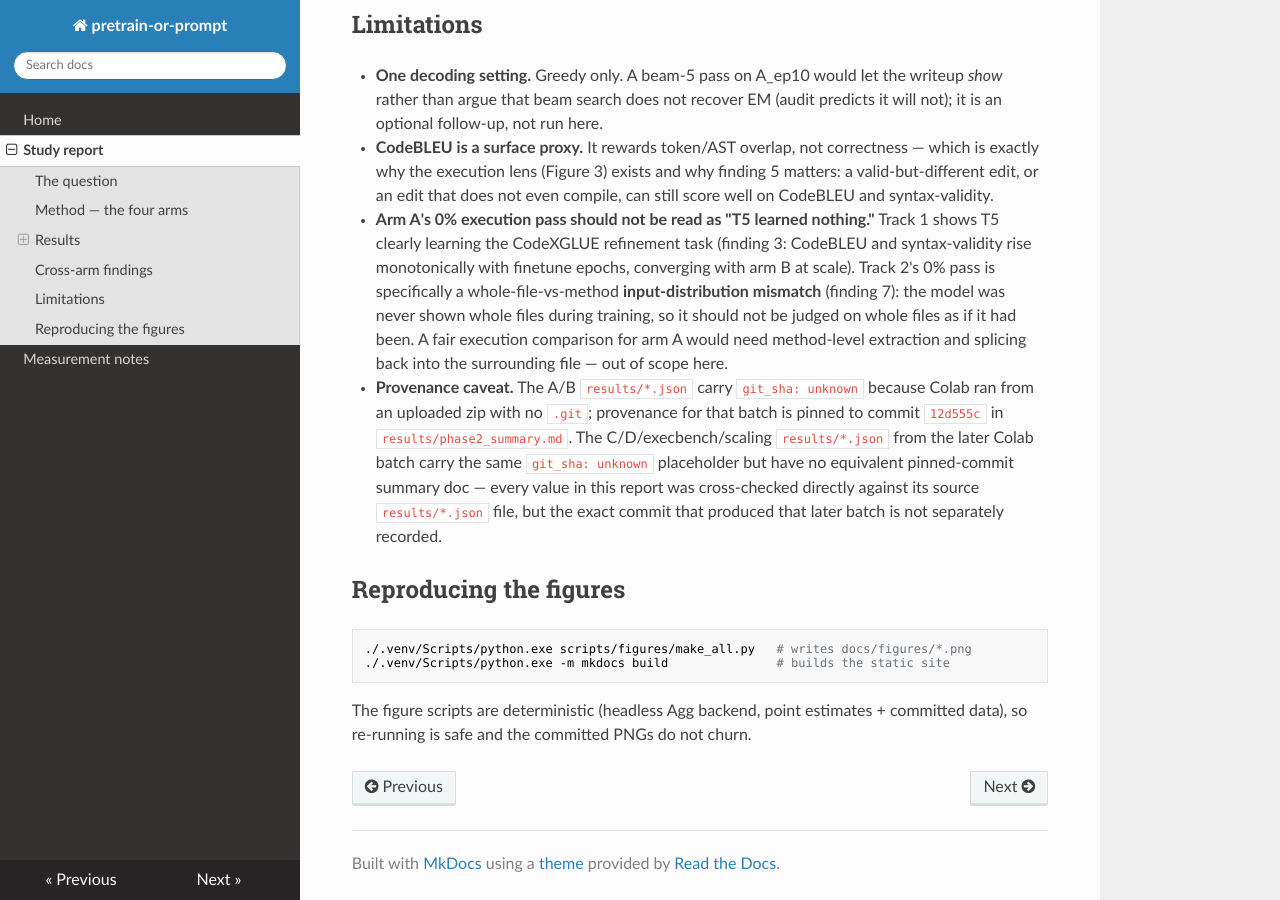
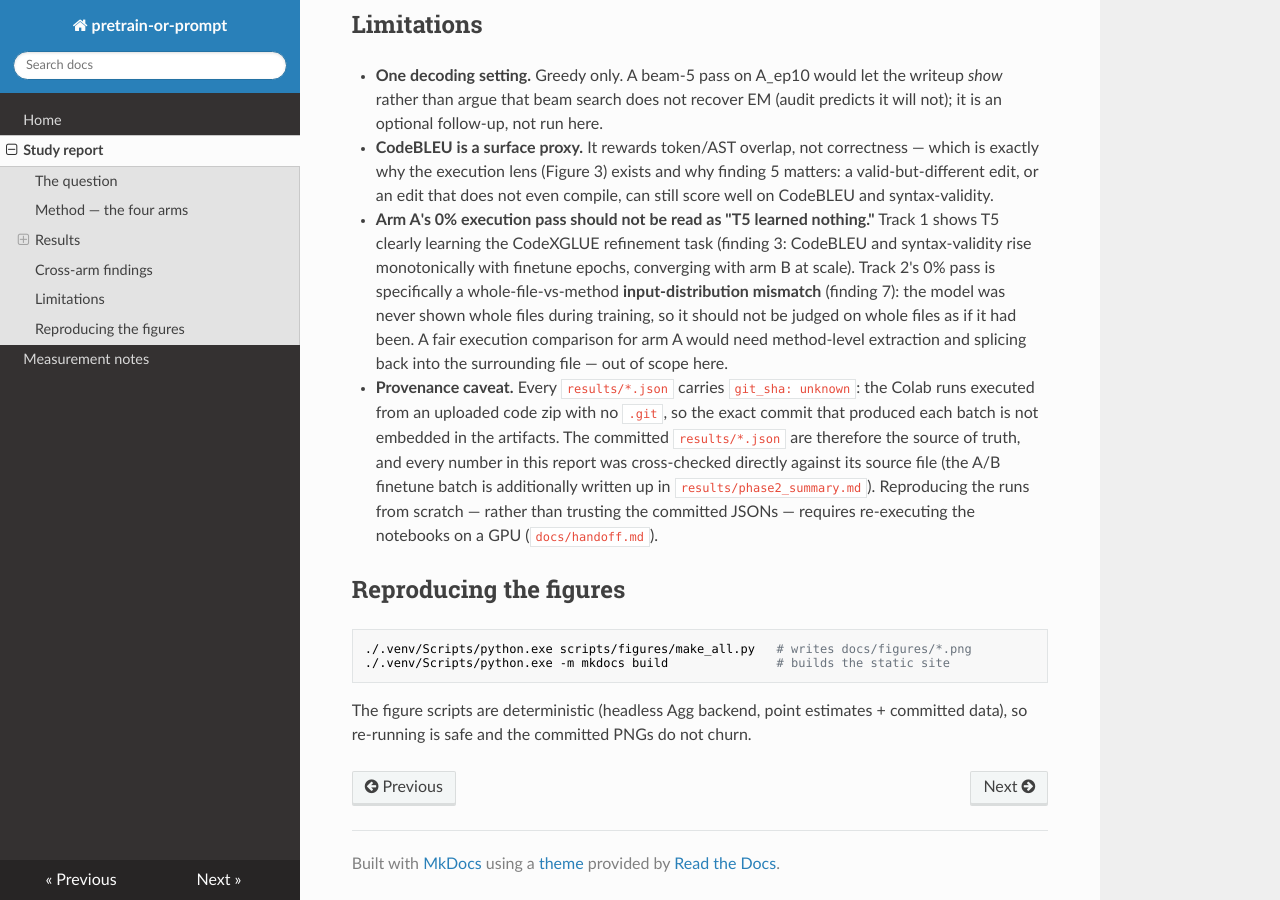
Before and after one commit to yib7/Strats-for-Bug-Fixing, an MkDocs documentation site: the page built from docs/report.md, in a window 1280 px wide and 900 px high, scrolled down 6770 px. Built offline with MkDocs 1.6.1, drawn with Linux system fonts in a browser that asks for light colours; nearby versions of some CDN libraries.

Commit message:
SP2: repair dangling 12d555c provenance reference
The greenfield history rewrite collapsed all prior commits to a single root
commit, so the '12d555c' provenance pin (report.md Limitations + phase2_summary.md)
no longer resolves on origin. Replace with an honest, self-contained provenance
note: JSONs carry git_sha: unknown (Colab ran from a .git-less zip); the committed
results/*.json are the source of truth, cross-checked value-by-value.

```diff
--- a/docs/report.md
+++ b/docs/report.md
@@ -237,12 +237,13 @@ bring in C and D). They are stated as honest negatives.
   files during training, so it should not be judged on whole files as if it had been. A fair execution
   comparison for arm A would need method-level extraction and splicing back into the surrounding file —
   out of scope here.
-- **Provenance caveat.** The A/B `results/*.json` carry `git_sha: unknown` because Colab ran from an
-  uploaded zip with no `.git`; provenance for that batch is pinned to commit `12d555c` in
-  `results/phase2_summary.md`. The C/D/execbench/scaling `results/*.json` from the later Colab batch
-  carry the same `git_sha: unknown` placeholder but have no equivalent pinned-commit summary doc —
-  every value in this report was cross-checked directly against its source `results/*.json` file, but
-  the exact commit that produced that later batch is not separately recorded.
+- **Provenance caveat.** Every `results/*.json` carries `git_sha: unknown`: the Colab runs executed
+  from an uploaded code zip with no `.git`, so the exact commit that produced each batch is not
+  embedded in the artifacts. The committed `results/*.json` are therefore the source of truth, and
+  every number in this report was cross-checked directly against its source file (the A/B finetune
+  batch is additionally written up in `results/phase2_summary.md`). Reproducing the runs from
+  scratch — rather than trusting the committed JSONs — requires re-executing the notebooks on a GPU
+  (`docs/handoff.md`).
 
 ## Reproducing the figures
 
```
Also changed, not shown: results/phase2_summary.md (+4 -3 lines).
